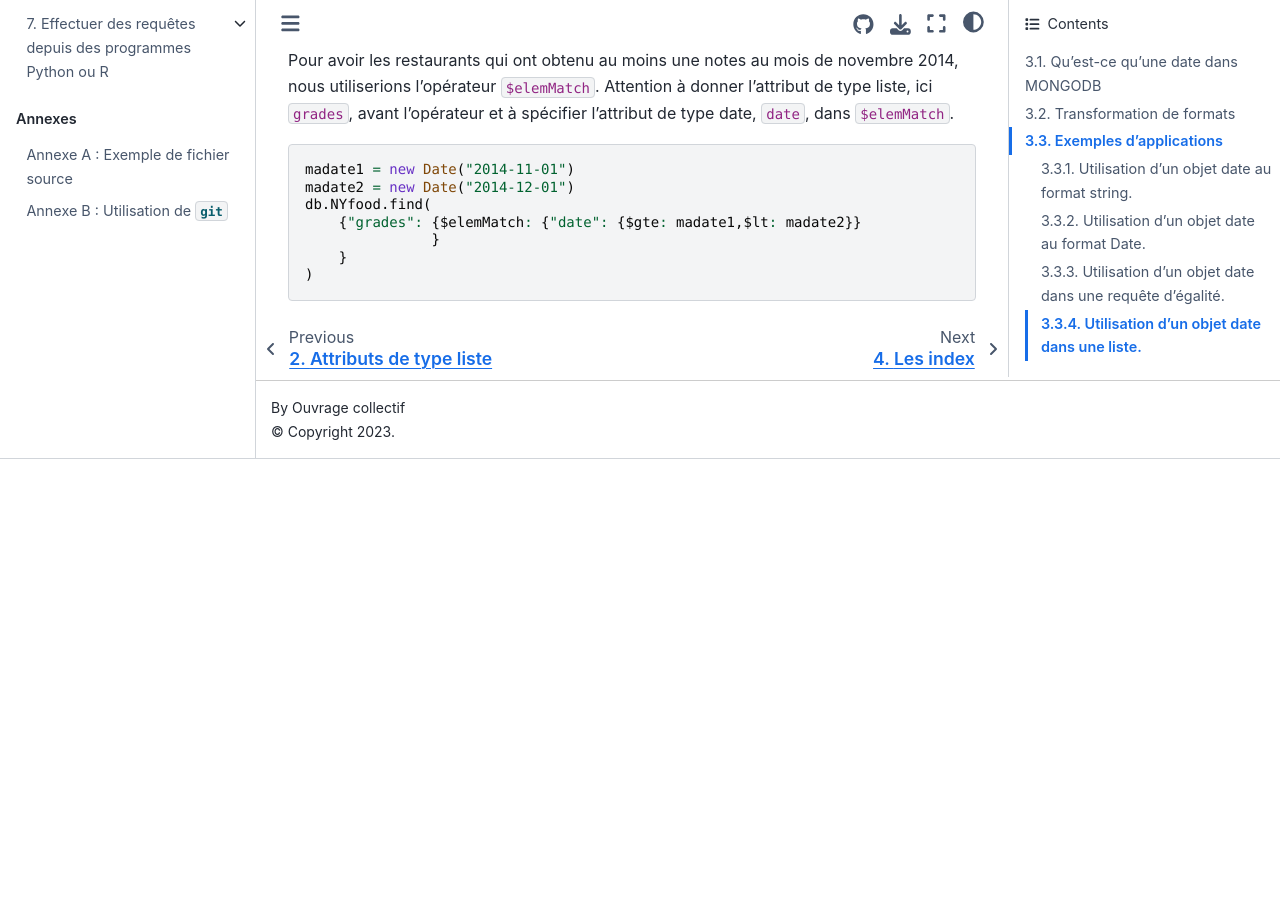
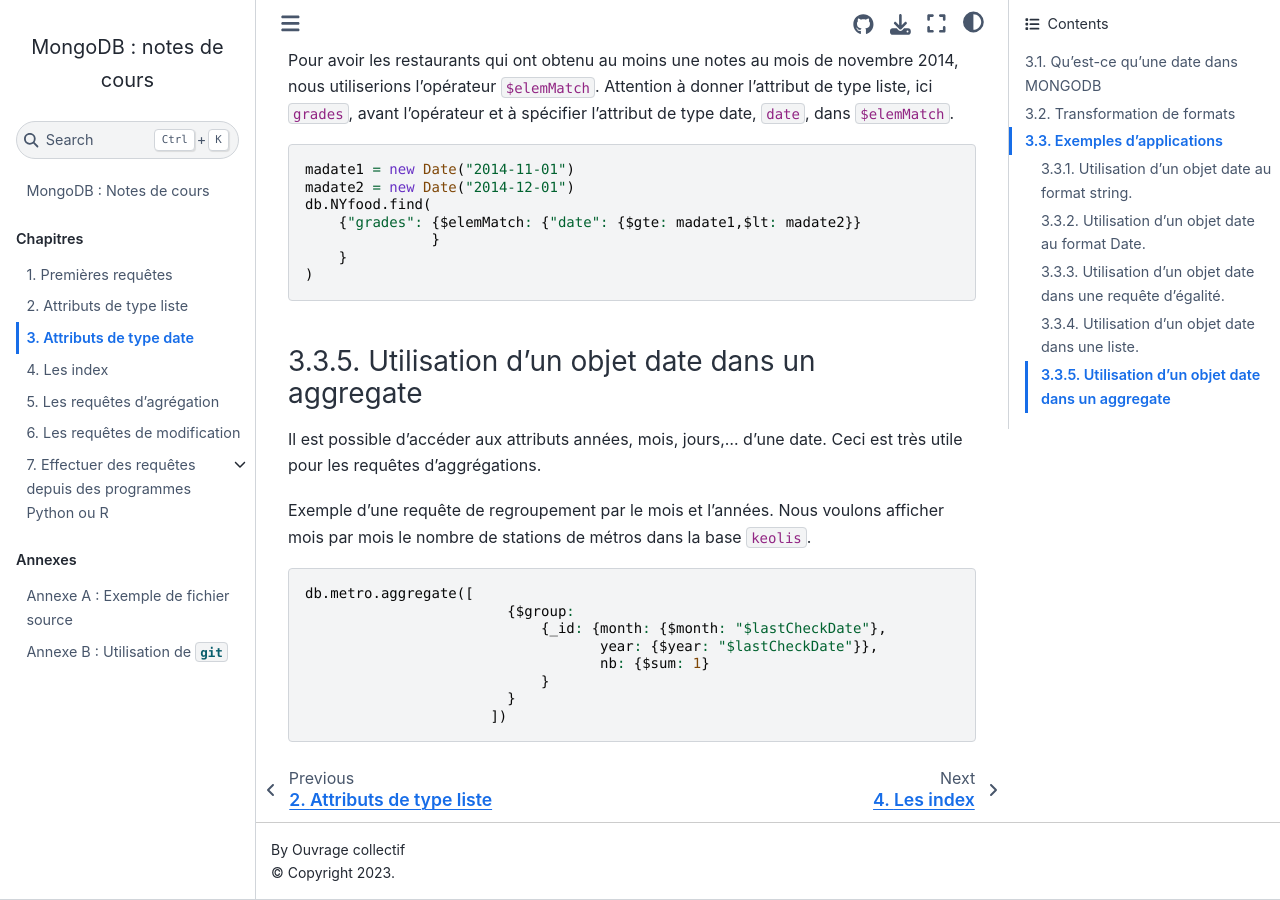
Before and after one commit to rtavenar/mongo_book, a Jupyter Book: the page built from content/03_dates.md, in a window 1280 px wide and 900 px high, scrolled down 2630 px. Built offline with Jupyter Book 1.0.4 settings and Sphinx 7.4.7 and the Sphinx Book theme 1.1.4, drawn with Linux system fonts in a browser that asks for light colours; before the commit the page ends 3089 px from its top, so only the background shows below that.

Commit message:
Update 03_dates.md

````diff
--- a/content/03_dates.md
+++ b/content/03_dates.md
@@ -110,3 +110,20 @@
     }
 )
 ```
+
+#### Utilisation d'un objet date dans un aggregate
+
+Il est possible d'accéder aux attributs années, mois, jours,... d'une date. Ceci est très utile pour les requêtes d'aggrégations.
+
+Exemple d'une requête de regroupement par le mois et l'années. Nous voulons afficher mois par mois le nombre de stations de métros dans la base `keolis`.
+```javascript
+db.metro.aggregate([
+                        {$group:
+                            {_id: {month: {$month: "$lastCheckDate"},
+                                   year: {$year: "$lastCheckDate"}},
+                                   nb: {$sum: 1}
+                            }
+                        }
+                      ])
+
+```
````
